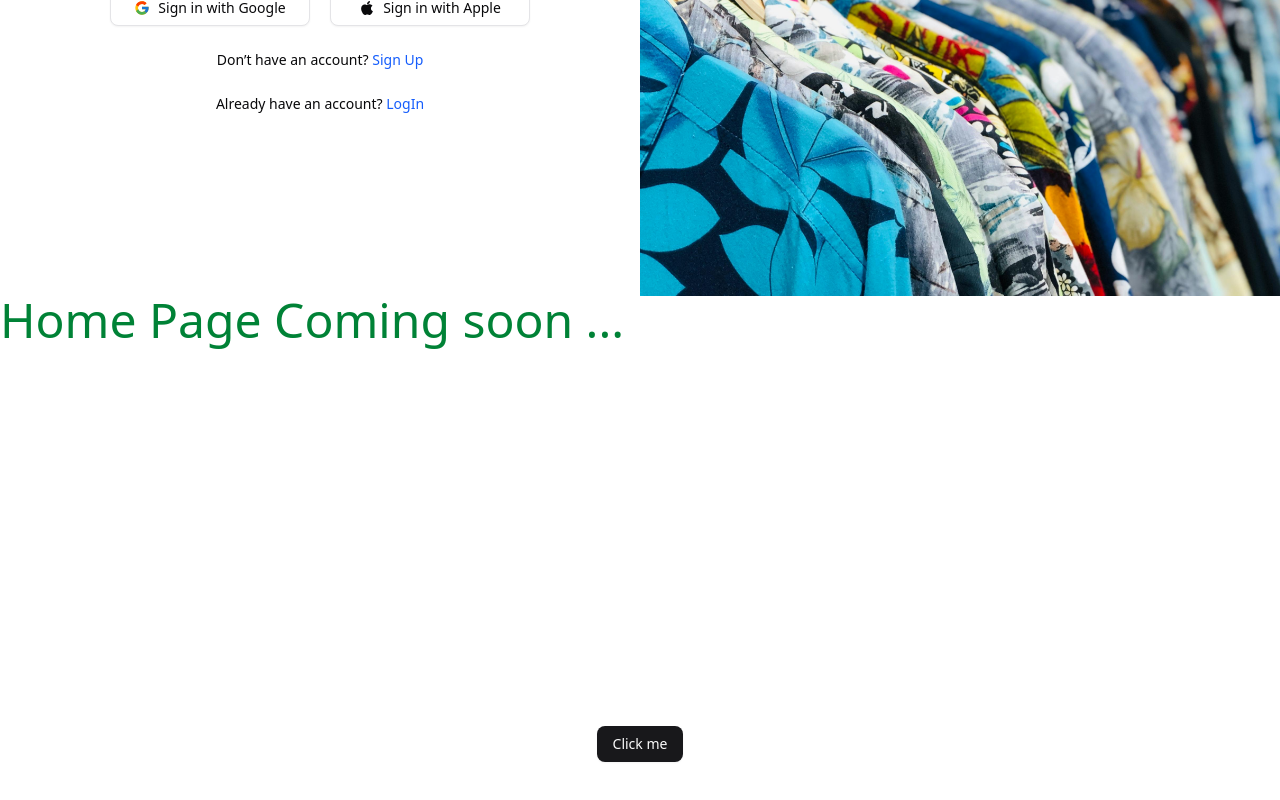
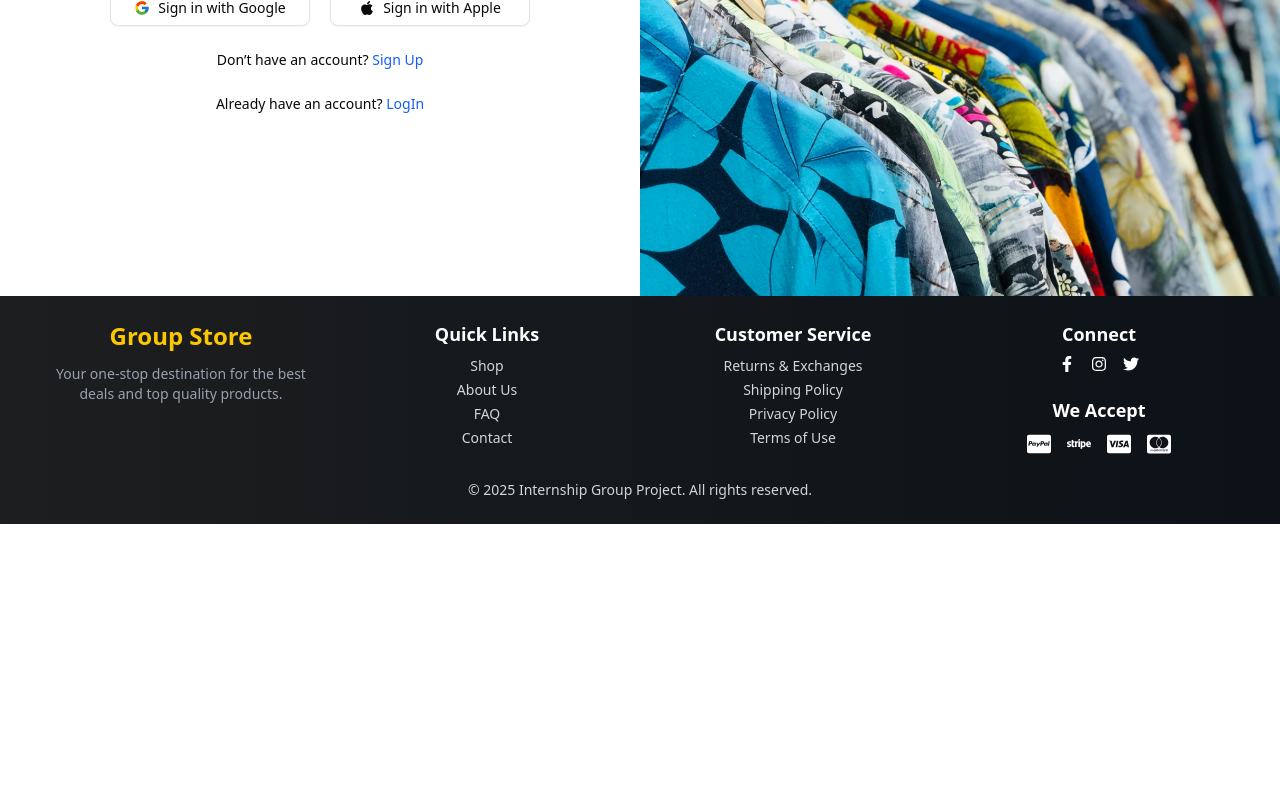
Before and after one commit to satishsubedi/E-Commerce-Client-Front, a React (Vite) app: page /forgot-password in a window 1280 px wide. Shown: the part 504-1304 px from the top of the page. After the commit the page ends 1028 px from the top, so only its background shows below. Built offline with nearby package versions, Linux system fonts and the light colour scheme.

Commit message:
Client footer is done

```diff
--- a/src/App.jsx
+++ b/src/App.jsx
@@ -4,6 +4,7 @@ import { Button } from "@/components/ui/button";
 import { Route, Routes } from "react-router-dom";
 import LoginPage from "./pages/Auth/LoginPage";
 import ForgotPassword from "./pages/Auth/ForgotPassword";
+import Footer from "./components/shared/Footer";
 
 function App() {
   return (
@@ -15,14 +16,8 @@ function App() {
 
         {/* private Routes */}
       </Routes>
+      <Footer />
       <ToastContainer position="top-center" autoClose={2000} />
-
-      <div className="text-green-700 text-5xl">
-        Home Page Coming soon ...
-        <div className="flex flex-col items-center justify-center min-h-svh">
-          <Button>Click me</Button>
-        </div>
-      </div>
     </>
   );
 }
--- a/src/components/common-Input/FormControl.jsx
+++ b/src/components/common-Input/FormControl.jsx
@@ -1,4 +1,3 @@
-/* eslint-disable react/prop-types */
 import React from "react";
 import { Input } from "@/components/ui/input";
 import { Textarea } from "@/components/ui/textarea";
--- /dev/null
+++ b/src/components/shared/Footer.jsx
@@ -0,0 +1,112 @@
+import React from "react";
+import {
+  FaCcMastercard,
+  FaCcPaypal,
+  FaCcVisa,
+  FaFacebookF,
+  FaStripe,
+  FaTwitter,
+} from "react-icons/fa";
+import { FaInstagram } from "react-icons/fa";
+import { FaXTwitter } from "react-icons/fa6";
+import { Link } from "react-router-dom";
+
+const Footer = () => {
+  return (
+    <footer className="w-screen bg-gradient-to-r from-[#1d1e1f] to-[#0c1218] text-white py-6">
+      <div className=" px-4 text-center space-y-6 w-full">
+        <div className="container mx-auto grid md:grid-cols-4 sm:grid-cols-2 gap-6 px-6">
+          {/* Logo / Store Name */}
+          <div className="justify-center items-center text-center">
+            <h2 className="text-2xl font-bold text-yellow-400 mb-3">
+              Group Store
+            </h2>
+            <p className="text-sm text-gray-400">
+              Your one-stop destination for the best deals and top quality
+              products.
+            </p>
+          </div>
+
+          {/* Quick Links */}
+          <div className="justify-center items-center text-center">
+            <h3 className="text-lg font-semibold mb-2">Quick Links</h3>
+            <ul className="space-y-1 text-sm text-gray-300">
+              <li>
+                <Link to="/" className="hover:text-yellow-400">
+                  Shop
+                </Link>
+              </li>
+              <li>
+                <Link to="/" className="hover:text-yellow-400">
+                  About Us
+                </Link>
+              </li>
+              <li>
+                <Link to="/" className="hover:text-yellow-400">
+                  FAQ
+                </Link>
+              </li>
+              <li>
+                <Link to="/" className="hover:text-yellow-400">
+                  Contact
+                </Link>
+              </li>
+            </ul>
+          </div>
+
+          {/* Customer Service */}
+          <div className="justify-center items-center text-center">
+            <h3 className="text-lg font-semibold mb-2">Customer Service</h3>
+            <ul className="space-y-1 text-sm text-gray-300">
+              <li>
+                <Link to="/" className="hover:text-yellow-400">
+                  Returns & Exchanges
+                </Link>
+              </li>
+              <li>
+                <Link to="/" className="hover:text-yellow-400">
+                  Shipping Policy
+                </Link>
+              </li>
+              <li>
+                <Link to="/" className="hover:text-yellow-400">
+                  Privacy Policy
+                </Link>
+              </li>
+              <li>
+                <Link to="/" className="hover:text-yellow-400">
+                  Terms of Use
+                </Link>
+              </li>
+            </ul>
+          </div>
+
+          {/* Social & Payment */}
+          <div className="justify-center items-center text-center">
+            <h3 className="text-lg font-semibold mb-2">Connect</h3>
+            <div className="flex space-x-4 mb-6 justify-center">
+              <FaFacebookF className="hover:text-yellow-400 cursor-pointer" />
+              <FaInstagram className="hover:text-yellow-400 cursor-pointer" />
+              <FaTwitter className="hover:text-yellow-400 cursor-pointer" />
+            </div>
+            <h3 className="text-lg font-semibold mb-2">We Accept</h3>
+
+            <div className="flex space-x-4 text-2xl justify-center">
+              <FaCcPaypal />
+              <FaStripe />
+              <FaCcVisa />
+              <FaCcMastercard />
+            </div>
+          </div>
+        </div>
+
+        <aside className="text-sm text-gray-300">
+          © {new Date().getFullYear()} Internship Group Project. All rights
+          reserved.
+        </aside>
+      </div>
+    </footer>
+  );
+};
+
+export default Footer;
```
